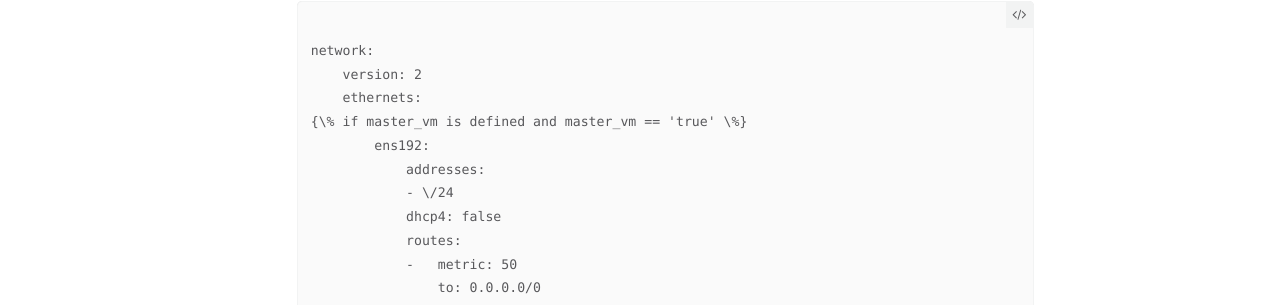
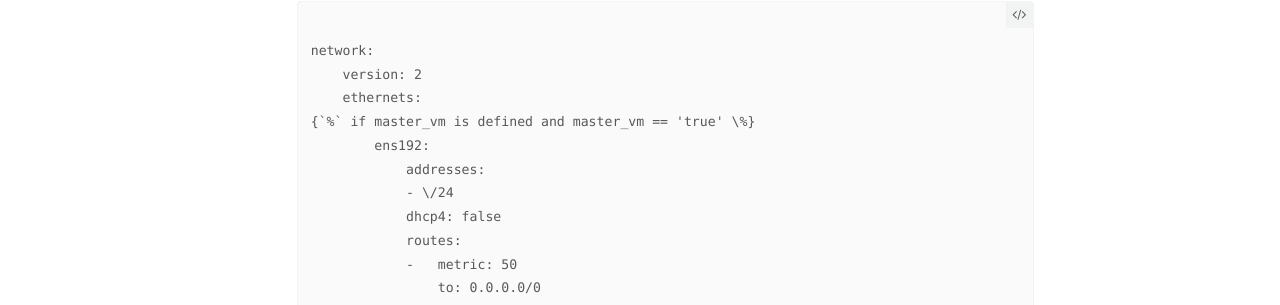
Before and after one commit to xrdocs/cnbng, a Jekyll site: the page built from _tutorials/multi-server-cnbng-cp-deployment-in-vmware.md, in a window 1280 px wide and 1400 px high, scrolled down 6213 px. Shown: the part 217-522 px from the top of the window. Built offline with Jekyll 4.4.1, drawn with Linux system fonts in a browser that asks for light colours; comment, search, counter and statistics services are not loaded; some of the changed text lies outside the part shown.

```diff
--- a/_tutorials/multi-server-cnbng-cp-deployment-in-vmware.md
+++ b/_tutorials/multi-server-cnbng-cp-deployment-in-vmware.md
@@ -468,7 +468,7 @@ clusters cnbng-cp-cluster1
 network:
     version: 2
     ethernets:
-{\% if master_vm is defined and master_vm == 'true' \%}
+{`%` if master_vm is defined and master_vm == 'true' \%}
         ens192:
             addresses:
             - \{{K8S_SSH_IP\}}/24
```
